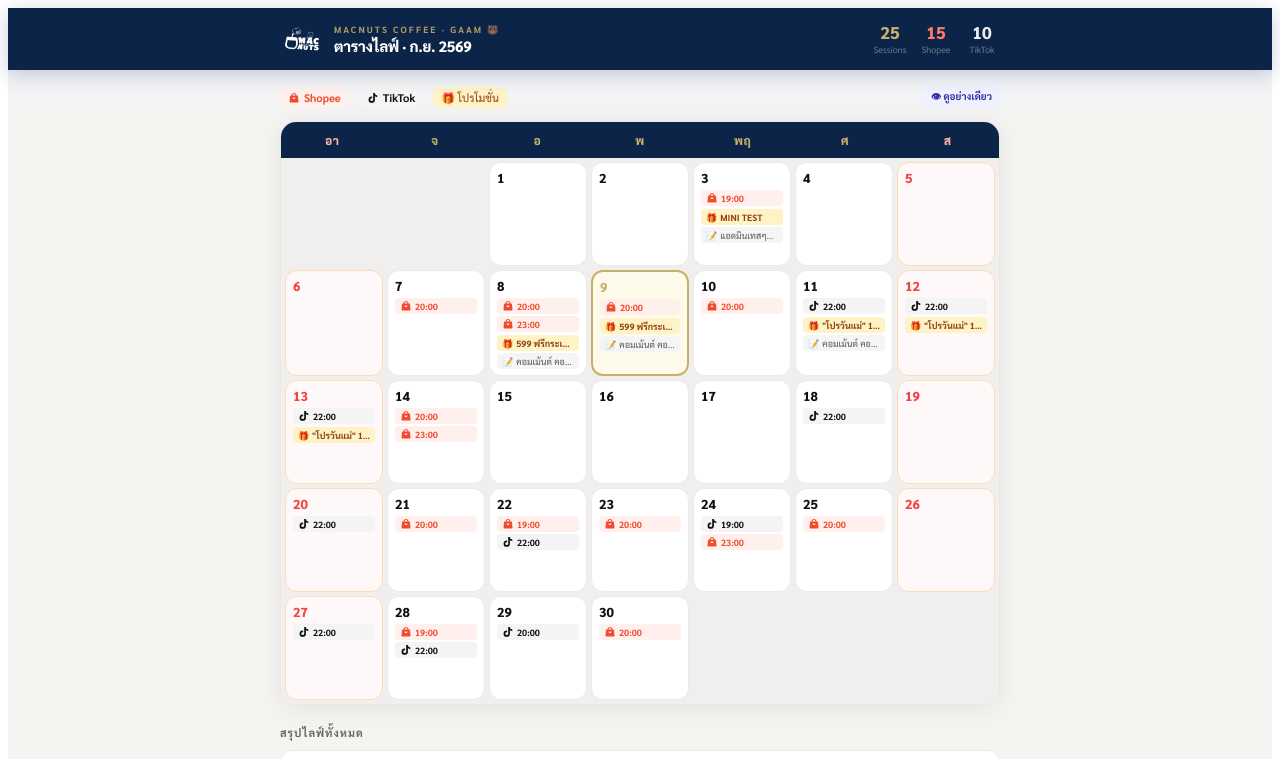
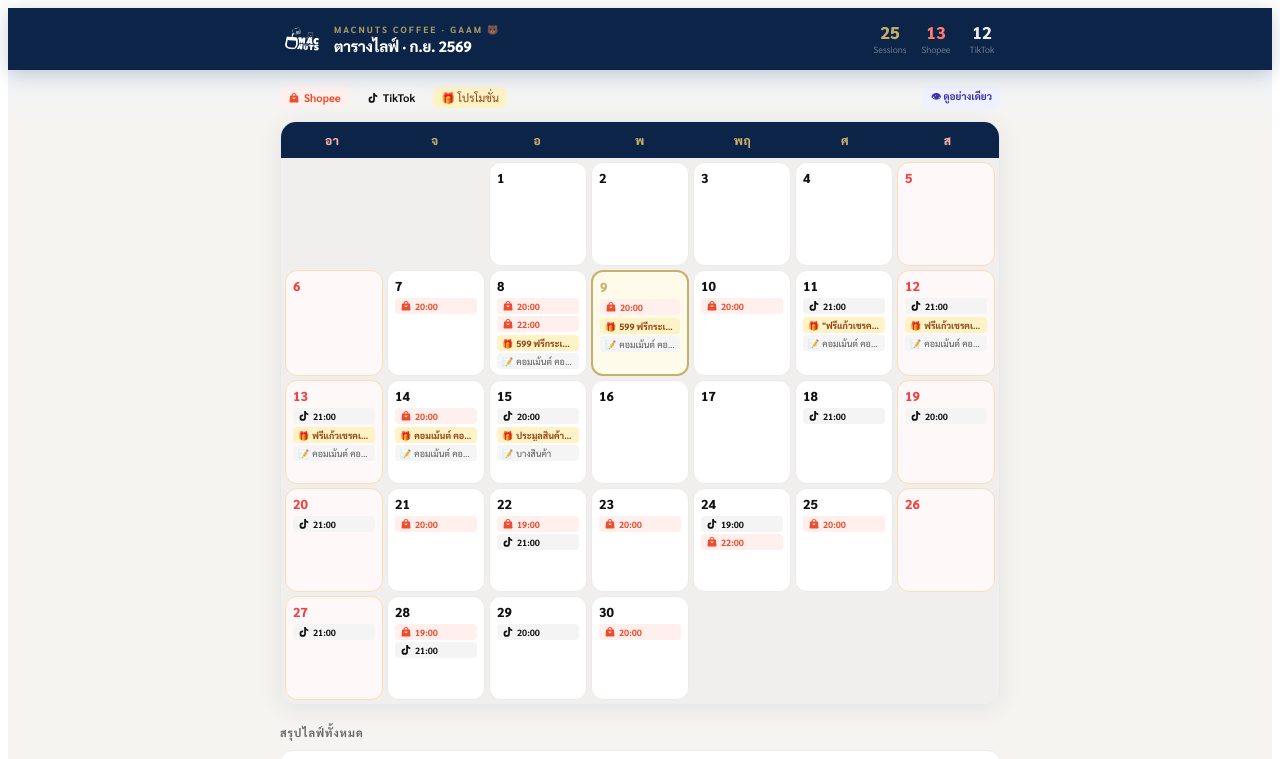
Before and after one commit to thaninadmacnuts-bit/Live-Schedule, a React (Create React App) app: page / in a window 1280 px wide. Shown: the top 759 px of the page. Built offline with nearby package versions, Linux system fonts and the light colour scheme.

Commit message:
Update App.jsx

```diff
--- a/src/App.jsx
+++ b/src/App.jsx
@@ -26,8 +26,9 @@
 const TIME_SLOTS = [
   { id: "t1", label: "19:00–21:00" },
   { id: "t2", label: "20:00–22:00" },
-  { id: "t3", label: "22:00–00:00" },
-  { id: "t4", label: "23:00–01:00" },
+  { id: "t3", label: "21:00–23:00" },
+  { id: "t4", label: "22:00–00:00" },
+  { id: "t5", label: "23:00–01:00" },
 ];
 
 const DAY_NAMES = ["อา", "จ", "อ", "พ", "พฤ", "ศ", "ส"];
@@ -35,14 +36,9 @@
 
 const STATIC_DATA = {
   "3": {
-    "sessions": [
-      {
-        "platform": "shopee",
-        "time": "t1"
-      }
-    ],
-    "note": "แอดมินเทสๆๆๆๆๆ",
-    "promo": "MINI TEST"
+    "sessions": [],
+    "note": "",
+    "promo": ""
   },
   "7": {
     "sessions": [
@@ -96,7 +92,7 @@
       }
     ],
     "note": "คอมเม้นต์ คอนเฟิร์มออเดอร์ในไลฟ์",
-    "promo": "\"โปรวันแม่\" 199.- ฟรีแก้วเชรคเกอร์"
+    "promo": "\"ฟรีแก้วเชรคเกอร์ 199.-"
   },
   "12": {
     "sessions": [
@@ -105,8 +101,8 @@
         "time": "t3"
       }
     ],
-    "note": "",
-    "promo": "\"โปรวันแม่\" 199.- ฟรีแก้วเชรคเกอร์"
+    "note": "คอมเม้นต์ คอนเฟิร์มออเดอร์ในไลฟ์",
+    "promo": "ฟรีแก้วเชรคเกอร์ 299.-"
   },
   "13": {
     "sessions": [
@@ -115,28 +111,44 @@
         "time": "t3"
       }
     ],
-    "note": "",
-    "promo": "\"โปรวันแม่\" 199.- ฟรีแก้วเชรคเกอร์"
+    "note": "คอมเม้นต์ คอนเฟิร์มออเดอร์ในไลฟ์",
+    "promo": "ฟรีแก้วเชรคเกอร์ 299.-"
   },
   "14": {
     "sessions": [
       {
         "platform": "shopee",
         "time": "t2"
-      },
-      {
-        "platform": "shopee",
-        "time": "t4"
       }
     ],
-    "note": "",
-    "promo": ""
+    "note": "คอมเม้นต์ คอนเฟิร์มออเดอร์ในไลฟ์",
+    "promo": "คอมเม้นต์ คอนเฟิร์มออเดอร์ในไลฟ์"
+  },
+  "15": {
+    "sessions": [
+      {
+        "platform": "tiktok",
+        "time": "t2"
+      }
+    ],
+    "note": "บางสินค้า\n",
+    "promo": "ประมูลสินค้าในไลฟ์"
   },
   "18": {
     "sessions": [
       {
         "platform": "tiktok",
         "time": "t3"
+      }
+    ],
+    "note": "",
+    "promo": ""
+  },
+  "19": {
+    "sessions": [
+      {
+        "platform": "tiktok",
+        "time": "t2"
       }
     ],
     "note": "",
@@ -254,7 +266,7 @@
     "note": "",
     "promo": ""
   }
-};
+}
 
 function getDaysInMonth(y, m) {
   return new Date(y, m + 1, 0).getDate();
```
